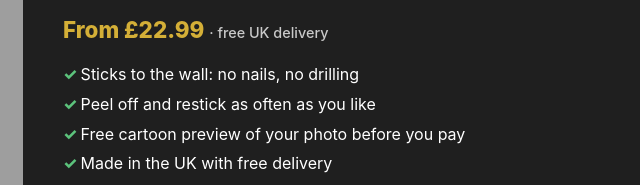
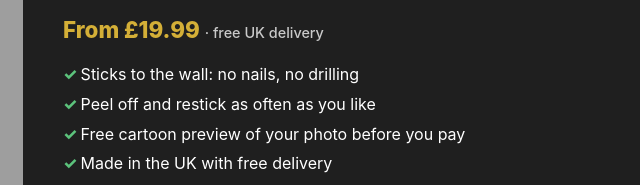
Before and after one commit to skeff001-coder/onjjem-website, a plain HTML site: page photo-tiles.html in a window 1280 px wide. Shown: the part 554-739 px from the top of the page, 597-1237 px from the left. Drawn offline with Linux system fonts and the light colour scheme; grey boxes are pictures that could not be loaded.

Commit message:
Peel & Go frames: lower prices
Co-Authored-By: Claude Opus 5.5 <noreply@anthropic.com>
Claude-Session: https://claude.ai/code/session_01HbW6DW9iCZ4LUUMQkhEPyg

```diff
--- a/photo-tiles.html
+++ b/photo-tiles.html
@@ -47,9 +47,9 @@ window.PAGE = {
   cartoon: true,
   photoHint: "Clear, bright photos work best. You'll see exactly how it will be framed.",
   options: [
-    { sku: "photo-tile-5x7", ratio: [5, 7], orient: true, name: "Peel & Go frame — 5×7″", note: "Shelf or small wall spot", price: 22.99, default: true },
-    { sku: "photo-tile-8x8", ratio: [1, 1], name: "Peel & Go frame — 8×8″ (square)", note: "Great for Instagram-style photos", price: 24.99 },
-    { sku: "photo-tile-8x10", ratio: [8, 10], orient: true, name: "Peel & Go frame — 8×10″", note: "Our biggest Peel & Go frame", price: 25.99, badge: "BIGGEST" }
+    { sku: "photo-tile-5x7", ratio: [5, 7], orient: true, name: "Peel & Go frame — 5×7″", note: "Shelf or small wall spot", price: 19.99, default: true },
+    { sku: "photo-tile-8x8", ratio: [1, 1], name: "Peel & Go frame — 8×8″ (square)", note: "Great for Instagram-style photos", price: 21.99 },
+    { sku: "photo-tile-8x10", ratio: [8, 10], orient: true, name: "Peel & Go frame — 8×10″", note: "Our biggest Peel & Go frame", price: 22.99, badge: "BIGGEST" }
   ],
   faq: [
     ["What is a Peel & Go frame?", "Your photo is printed and fitted in a lightweight black frame with a reusable sticky back. Press it onto the wall and it stays put. Want to move it? Peel it off and stick it somewhere else, without marking your walls."],
```
Also changed, not shown: index.html (+1 -1 lines).
